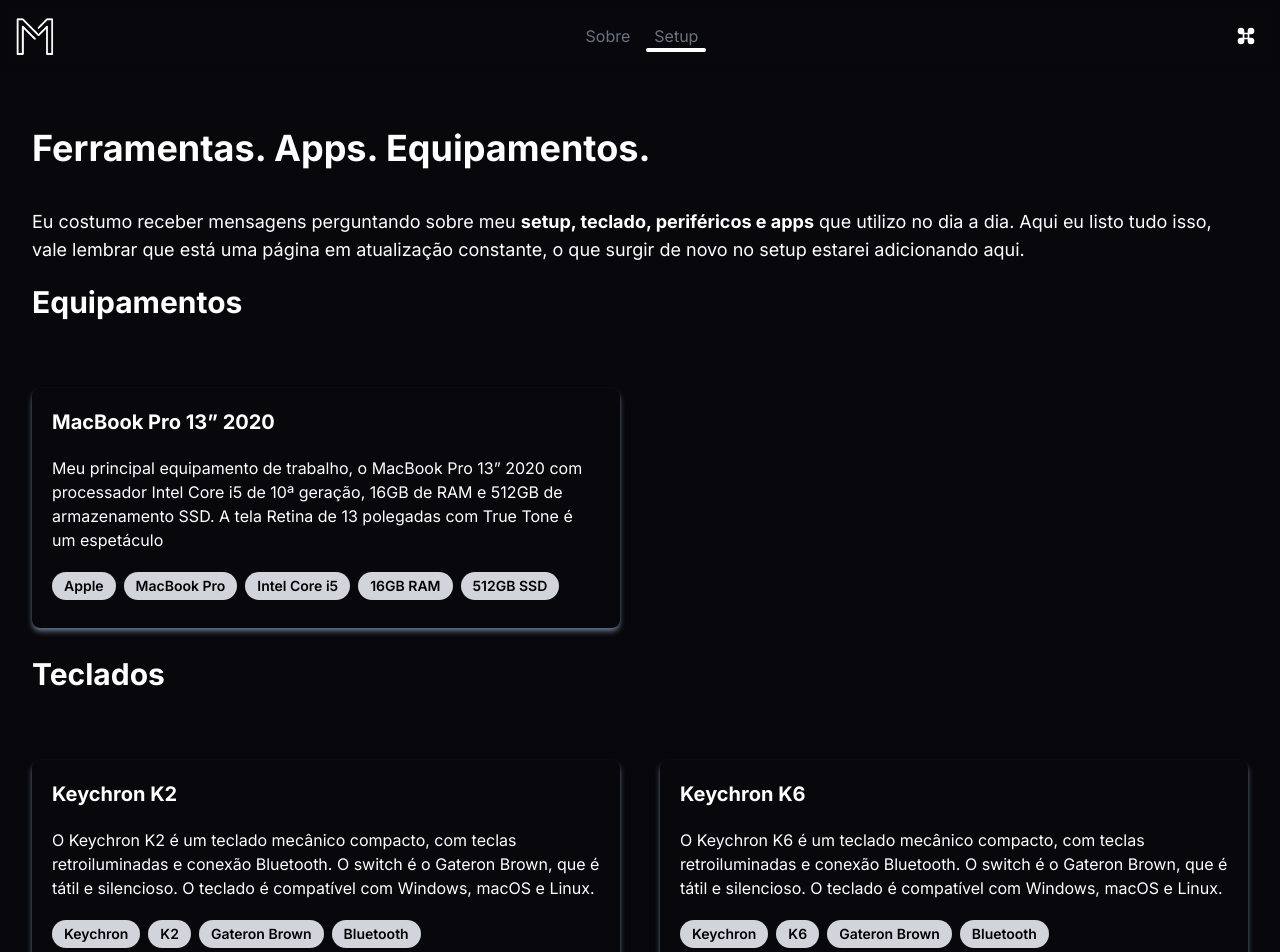
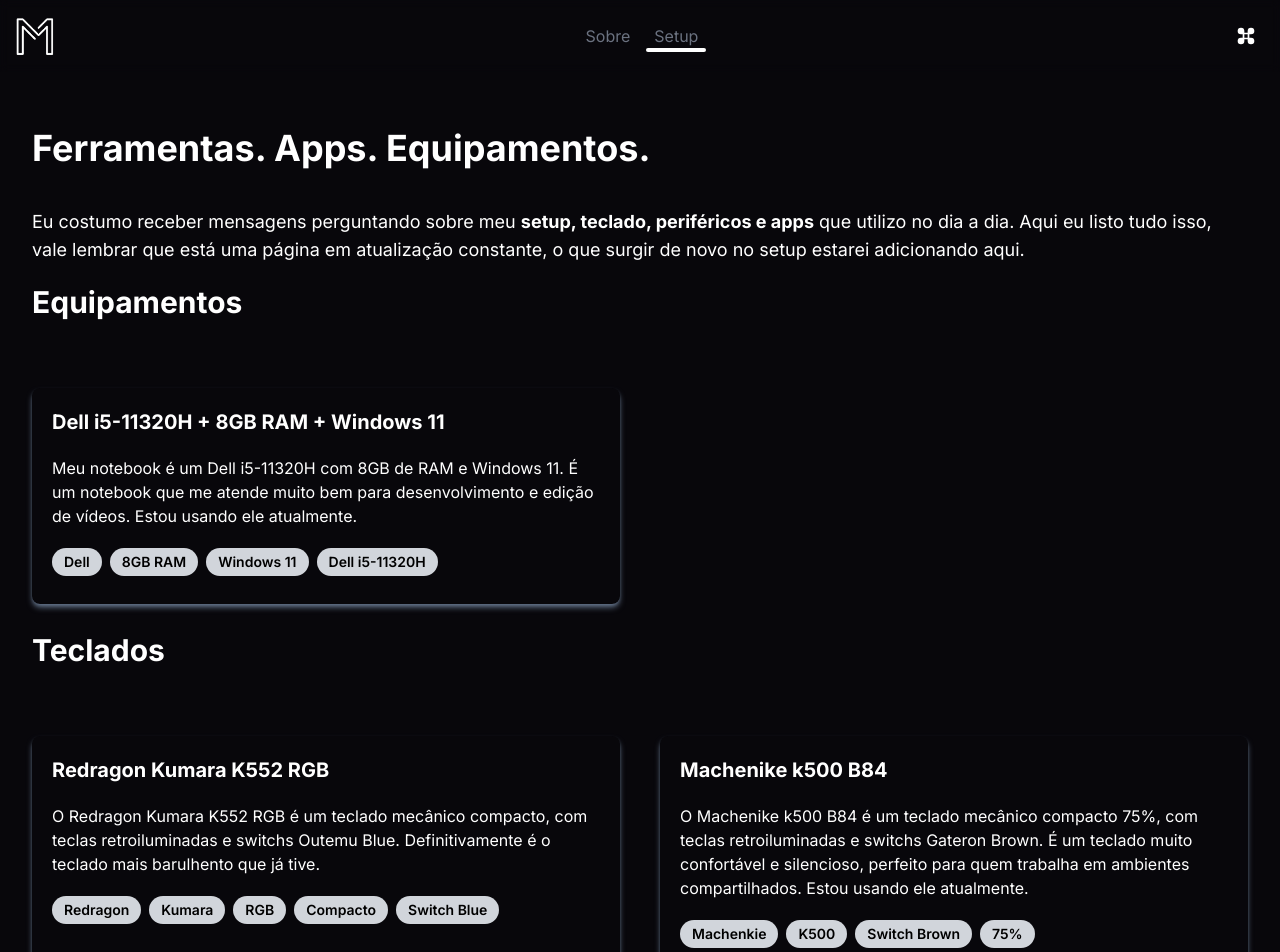
Before and after one commit to MarceloBxD/bracetdev, a Next.js app: page /setup in a window 1280 px wide. Shown: the top 952 px of the page. Built offline with nearby package versions, Linux system fonts and the light colour scheme.

Commit message:
refactor: Update setup page layout and styles

```diff
--- a/components/Command/index.tsx
+++ b/components/Command/index.tsx
@@ -48,15 +48,6 @@
     console.log(showCommandBar);
   }, [showCommandBar, setShowCommandBar]);
 
-  const GENERAL_SUGGESTIONS = [
-    {
-      icon: Paperclip,
-      name: "Copiar URL",
-      shortcut: "⌘C",
-      onClick: copyToClipboard,
-    },
-  ];
-
   useEffect(() => {
     const handleClickOutside = (event: MouseEvent) => {
       if (
@@ -91,20 +82,6 @@
         >
           No results found.
         </CommandEmpty>
-        <CommandGroup heading="Geral">
-          {GENERAL_SUGGESTIONS.map((suggestion) => (
-            <CommandItem
-              onClick={suggestion.onClick}
-              key={suggestion.name}
-              className="group cursor-pointer hover:bg-zinc-700"
-            >
-              <suggestion.icon className="mr-2 h-4 w-4 text-white" />
-              <span className="text-white">{suggestion.name}</span>
-              <CommandShortcut>{suggestion.shortcut}</CommandShortcut>
-            </CommandItem>
-          ))}
-        </CommandGroup>
-        <CommandSeparator className="mt-2" />
         <CommandGroup heading="Navegação">
           {NAV_DATA.map((nav) => (
             <Link
--- a/src/app/layout.tsx
+++ b/src/app/layout.tsx
@@ -29,7 +29,7 @@
         <meta name="language" content="pt-br" />
         <meta name="theme-color" content="#000000" />
 
-        <link rel="icon" href="/favicon.ico" />
+        <link rel="icon" href="/bracet.png" />
       </head>
       <body className={inter.className}>
         <CommandProvider>
--- a/src/data/about.tsx
+++ b/src/data/about.tsx
@@ -14,19 +14,26 @@
     title: <h1 className="text-3xl font-bold my-5">Projetos</h1>,
     items: [
       {
+        title: "Peugeot CMS",
+        href: "https://peugeot-cms.vercel.app",
+        description:
+          "Aqui foi onde realmente brilhei como desenvolvedor Front-end, criando uma interface elegante e funcional usando Next.js e TypeScript. Além disso, integrei esse front-end com um back-end construído em NestJS e TypeORM, garantindo uma experiência perfeita do início ao fim.",
+        tags: ["NextJS", "TypeScript", "SCSS", "NestJS", "TypeORM", "MySQL"],
+      },
+      {
         title: "Faro Beach Club",
         href: "https://farobeachclub.com.br",
         description:
           "Imagine um ambiente digital tão relaxante quanto uma praia ao pôr do sol. Foi exatamente isso que criei com o projeto Faro Beach Club. A experiência de usuário que desenvolvi aqui é tão suave que você quase pode sentir a brisa do mar!",
         tags: ["NextJS", "TypeScript", "Scss"],
       },
-      {
-        title: "Jeep Compass 4XE",
-        href: "https://jeepcompass4xe.com.br",
-        description:
-          "Durante a fase de QA desses projetos automotivos, testei cada funcionalidade com a precisão de um engenheiro e a curiosidade de um aventureiro. Cada bug encontrado era uma oportunidade de fazer a diferença e garantir que tudo estivesse perfeito para os futuros motoristas.",
-        tags: ["React", "TypeScript", "Tailwind CSS"],
-      },
+      // {
+      //   title: "Jeep Compass 4XE",
+      //   href: "https://jeepcompass4xe.com.br",
+      //   description:
+      //     "Durante a fase de QA desses projetos automotivos, testei cada funcionalidade com a precisão de um engenheiro e a curiosidade de um aventureiro. Cada bug encontrado era uma oportunidade de fazer a diferença e garantir que tudo estivesse perfeito para os futuros motoristas.",
+      //   tags: ["React", "TypeScript", "Tailwind CSS"],
+      // },
       {
         title: "Fiat Argo",
         href: "https://fiatargo.com.br",
@@ -35,11 +42,11 @@
         tags: ["React", "TypeScript", "Tailwind CSS"],
       },
       {
-        title: "Peugeot CMS",
-        href: "https://peugeot-cms.vercel.app",
+        title: "Fiat Titano",
+        href: "https://fiattitano.com.br",
         description:
-          "Aqui foi onde realmente brilhei como desenvolvedor Front-end, criando uma interface elegante e funcional usando Next.js e TypeScript. Além disso, integrei esse front-end com um back-end construído em NestJS e TypeORM, garantindo uma experiência perfeita do início ao fim.",
-        tags: ["NextJS", "TypeScript", "SCSS", "NestJS", "TypeORM", "MySQL"],
+          "Nada como estar envolvido em projetos inovadores! No Fiat Titano, minha missão foi assegurar que o produto final fosse tão robusto quanto o nome sugere. Cada detalhe foi verificado com cuidado para entregar excelência em cada aspecto.",
+        tags: ["NextJS", "TypeScript", "Styled Components"],
       },
       {
         title: "CBL Consultoria",
@@ -48,13 +55,6 @@
           "Construção do site da principal referência no mercado quando se trata de investimentos em precatórios e consultoria jurídica",
         tags: ["NextJS", "TypeScript", "Styled Components"],
       },
-      {
-        title: "Fiat Titano",
-        href: "https://fiattitano.com.br",
-        description:
-          "Nada como estar envolvido em projetos inovadores! No Fiat Titano, minha missão foi assegurar que o produto final fosse tão robusto quanto o nome sugere. Cada detalhe foi verificado com cuidado para entregar excelência em cada aspecto.",
-        tags: ["NextJS", "TypeScript", "Styled Components"],
-      },
     ],
   },
 };
--- a/src/data/bracet-description.tsx
+++ b/src/data/bracet-description.tsx
@@ -1,5 +1,5 @@
 export const BRACET_DATA = {
   name: "Marcelo Bracet",
-  role: "Desenvolvedor Junior Front End & Back End",
-  description: "AWS & Docker & Git",
+  role: "Desenvolvedor Front End Júnior",
+  description: "NextJS & ReactJS | TypeScript | NodeJS | TailwindCSS",
 };
--- a/src/data/setup.tsx
+++ b/src/data/setup.tsx
@@ -16,16 +16,10 @@
     title: <span className="text-3xl font-bold my-5">Equipamentos</span>,
     items: [
       {
-        title: "MacBook Pro 13” 2020",
+        title: "Dell i5-11320H + 8GB RAM + Windows 11",
         review:
-          "Meu principal equipamento de trabalho, o MacBook Pro 13” 2020 com processador Intel Core i5 de 10ª geração, 16GB de RAM e 512GB de armazenamento SSD. A tela Retina de 13 polegadas com True Tone é um espetáculo",
-        tags: [
-          "Apple",
-          "MacBook Pro",
-          "Intel Core i5",
-          "16GB RAM",
-          "512GB SSD",
-        ],
+          "Meu notebook é um Dell i5-11320H com 8GB de RAM e Windows 11. É um notebook que me atende muito bem para desenvolvimento e edição de vídeos. Estou usando ele atualmente.",
+        tags: ["Dell", "8GB RAM", "Windows 11", "Dell i5-11320H"],
       },
     ],
   },
@@ -33,16 +27,16 @@
     title: <span className="text-3xl font-bold my-5">Teclados</span>,
     items: [
       {
-        title: "Keychron K2",
+        title: "Redragon Kumara K552 RGB",
         review:
-          "O Keychron K2 é um teclado mecânico compacto, com teclas retroiluminadas e conexão Bluetooth. O switch é o Gateron Brown, que é tátil e silencioso. O teclado é compatível com Windows, macOS e Linux.",
-        tags: ["Keychron", "K2", "Gateron Brown", "Bluetooth"],
+          "O Redragon Kumara K552 RGB é um teclado mecânico compacto, com teclas retroiluminadas e switchs Outemu Blue. Definitivamente é o teclado mais barulhento que já tive.",
+        tags: ["Redragon", "Kumara", "RGB", "Compacto", "Switch Blue"],
       },
       {
-        title: "Keychron K6",
+        title: "Machenike k500 B84",
         review:
-          "O Keychron K6 é um teclado mecânico compacto, com teclas retroiluminadas e conexão Bluetooth. O switch é o Gateron Brown, que é tátil e silencioso. O teclado é compatível com Windows, macOS e Linux.",
-        tags: ["Keychron", "K6", "Gateron Brown", "Bluetooth"],
+          "O Machenike k500 B84 é um teclado mecânico compacto 75%, com teclas retroiluminadas e switchs Gateron Brown. É um teclado muito confortável e silencioso, perfeito para quem trabalha em ambientes compartilhados. Estou usando ele atualmente.",
+        tags: ["Machenkie", "K500", "Switch Brown", "75%"],
       },
     ],
   },
@@ -50,10 +44,10 @@
     title: <span className="text-3xl font-bold my-5">Desktop</span>,
     items: [
       {
-        title: "iMac 21.5” 2017",
+        title: "i5 12400F + RX 580 8GB + 32GB RAM + 1TB SSD",
         review:
-          "O iMac 21.5” 2017 é um computador all-in-one com tela Retina 4K de 21,5 polegadas, processador Intel Core i5 de 7ª geração, 8GB de RAM e 1TB de armazenamento HDD.",
-        tags: ["Apple", "iMac", "Intel Core i5", "8GB RAM", "1TB HDD"],
+          "Meu desktop é um i5 12400F com 32GB de RAM, 1TB de SSD e uma RX 580 8GB. É um setup que me atende muito bem para jogos e edição de vídeos. O gabinete é um Cooler Master MB511 ARGB.",
+        tags: ["Windows", "Desktop", "Intel Core i5", "32GB RAM", "1TB SSD"],
       },
     ],
   },
```
